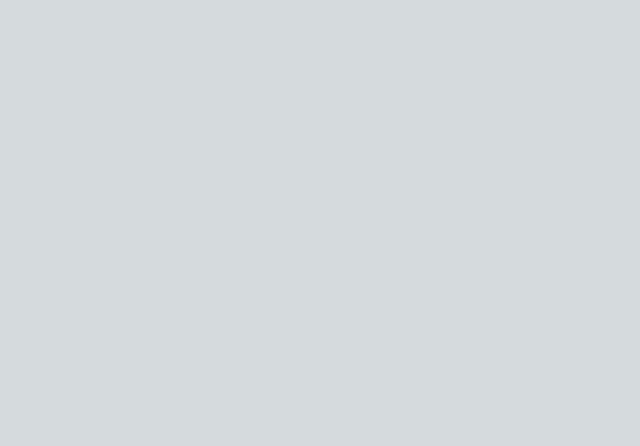
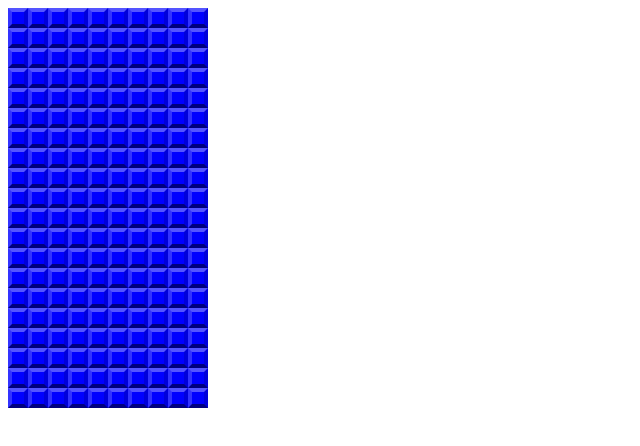
Before and after one commit to Gohkyle/tetris-next, a Next.js app: page / in a window 1280 px wide. Shown: the top 446 px of the page, without its empty margins (0-640 px from the left). Built offline with nearby package versions, Linux system fonts and the light colour scheme.

Commit message:
CSS added for squares and grid

```diff
--- a/src/app/globals.css
+++ b/src/app/globals.css
@@ -1,107 +1,76 @@
 :root {
-  --max-width: 1100px;
-  --border-radius: 12px;
-  --font-mono: ui-monospace, Menlo, Monaco, 'Cascadia Mono', 'Segoe UI Mono',
-    'Roboto Mono', 'Oxygen Mono', 'Ubuntu Monospace', 'Source Code Pro',
-    'Fira Mono', 'Droid Sans Mono', 'Courier New', monospace;
+  --bg-color: rgba(150, 150, 150, 1);
 
-  --foreground-rgb: 0, 0, 0;
-  --background-start-rgb: 214, 219, 220;
-  --background-end-rgb: 255, 255, 255;
+  --border-left-color: rgba(255, 255, 255, 0.20);
+  --border-top-color: rgba(255, 255, 255, 0.33);
+  --border-right-color: rgba(0, 0, 0, 0.15);
+  --border-bottom-color: rgba(0, 0, 0, 0.5);
 
-  --primary-glow: conic-gradient(
-    from 180deg at 50% 50%,
-    #16abff33 0deg,
-    #0885ff33 55deg,
-    #54d6ff33 120deg,
-    #0071ff33 160deg,
-    transparent 360deg
-  );
-  --secondary-glow: radial-gradient(
-    rgba(255, 255, 255, 1),
-    rgba(255, 255, 255, 0)
-  );
+  --color-0: #ffffff;
+  --color-1: #ff6600;
+  --color-2: #eec900;
+  --color-3: #0000ff;
+  --color-4: #cc00ff;
+  --color-5: #00ff00;
+  --color-6: #66ccff;
+  --color-7: #ff0000;
 
-  --tile-start-rgb: 239, 245, 249;
-  --tile-end-rgb: 228, 232, 233;
-  --tile-border: conic-gradient(
-    #00000080,
-    #00000040,
-    #00000030,
-    #00000020,
-    #00000010,
-    #00000010,
-    #00000080
-  );
-
-  --callout-rgb: 238, 240, 241;
-  --callout-border-rgb: 172, 175, 176;
-  --card-rgb: 180, 185, 188;
-  --card-border-rgb: 131, 134, 135;
+  --cols: 10;
+  --rows: 20;
+  --square-size: 20px;
+  --border-width: 4px;
 }
 
-@media (prefers-color-scheme: dark) {
-  :root {
-    --foreground-rgb: 255, 255, 255;
-    --background-start-rgb: 0, 0, 0;
-    --background-end-rgb: 0, 0, 0;
-
-    --primary-glow: radial-gradient(rgba(1, 65, 255, 0.4), rgba(1, 65, 255, 0));
-    --secondary-glow: linear-gradient(
-      to bottom right,
-      rgba(1, 65, 255, 0),
-      rgba(1, 65, 255, 0),
-      rgba(1, 65, 255, 0.3)
-    );
-
-    --tile-start-rgb: 2, 13, 46;
-    --tile-end-rgb: 2, 5, 19;
-    --tile-border: conic-gradient(
-      #ffffff80,
-      #ffffff40,
-      #ffffff30,
-      #ffffff20,
-      #ffffff10,
-      #ffffff10,
-      #ffffff80
-    );
-
-    --callout-rgb: 20, 20, 20;
-    --callout-border-rgb: 108, 108, 108;
-    --card-rgb: 100, 100, 100;
-    --card-border-rgb: 200, 200, 200;
-  }
+.grid-container{
+  background-color: var(--bg-color);
+  width: 200px;
+  height: 400px;
+  display: grid;
+  grid-template-columns: repeat(var(--cols), var(--square-size));
+  grid-gap: 0;
+  align-self:flex-start;
 }
 
-* {
+.grid-square{
+  border-style: solid;
   box-sizing: border-box;
-  padding: 0;
-  margin: 0;
+  width: var(--square-size);
+  height: var(--square-size);
+  border-width: var(--border-width);
+  border-top-color: var(--border-top-color);
+  border-right-color: var(--border-right-color);
+  border-bottom-color: var(--border-bottom-color);
+  border-left-color: var(--border-left-color);
 }
 
-html,
-body {
-  max-width: 100vw;
-  overflow-x: hidden;
+.color-0 {
+  background-color: var(--color-0);
 }
 
-body {
-  color: rgb(var(--foreground-rgb));
-  background: linear-gradient(
-      to bottom,
-      transparent,
-      rgb(var(--background-end-rgb))
-    )
-    rgb(var(--background-start-rgb));
+.color-1 {
+  background-color: var(--color-1);
 }
 
-a {
-  color: inherit;
-  text-decoration: none;
+.color-2 {
+  background-color: var(--color-2);
 }
 
-@media (prefers-color-scheme: dark) {
-  html {
-    color-scheme: dark;
-  }
+.color-3 {
+  background-color: var(--color-3);
 }
+
+.color-4 {
+  background-color: var(--color-4);
+}
+
+.color-5 {
+  background-color: var(--color-5);
+}
+
+.color-6 {
+  background-color: var(--color-6);
+}
+
+.color-7 {
+  background-color: var(--color-7);
+}
```
